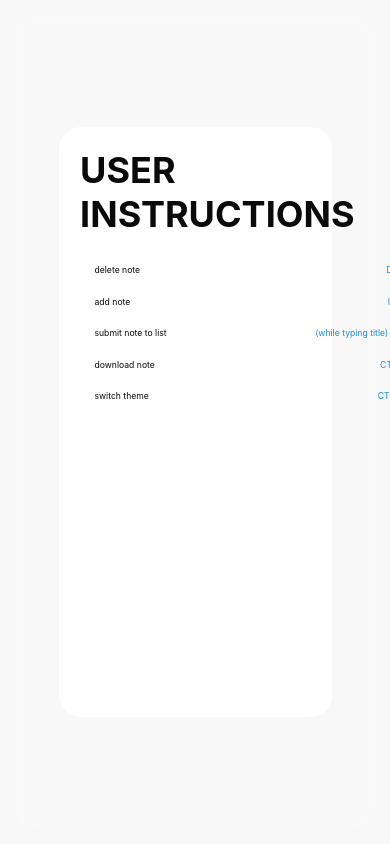
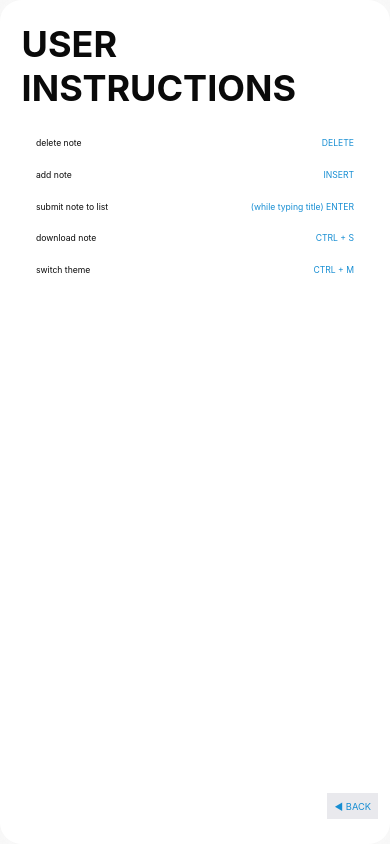
Before and after one commit to xmavv/empty-project, a React (Create React App) app: page /instructions in a window 390 px wide. Built offline with nearby package versions, Linux system fonts and the light colour scheme.

Commit message:
added button in modal to go back, media queries to modal

```diff
--- a/src/components/UserInstructions.js
+++ b/src/components/UserInstructions.js
@@ -1,5 +1,7 @@
 import styles from "./UserInstructions.module.css";
 import {useNote} from "../contexts/NoteContext";
+import Button from "./Button";
+import {useNavigate} from "react-router-dom";
 
 const userInstructions = [
   {
@@ -25,6 +27,7 @@ const userInstructions = [
 ];
 
 export default function UserInstructions() {
+  const navigate = useNavigate();
   const { isDark } = useNote();
 
   return (
@@ -47,6 +50,13 @@ export default function UserInstructions() {
           ))}
         </ul>
       </div>
+      <Button
+        position={"absolute"}
+        direction={"right"}
+        onClick={() => navigate(-1)}
+      >
+        <span>&#x25c0;</span> BACK
+      </Button>
     </div>
   );
 }
--- a/src/components/UserInstructions.module.css
+++ b/src/components/UserInstructions.module.css
@@ -28,3 +28,19 @@
 .highlight {
   color: var(--color-primary);
 }
+
+/* 900px */
+@media only screen and (max-width: 56.25em) {
+  .userInstructions {
+    position: relative;
+    width: 100%;
+    height: 100%;
+  }
+}
+
+/* 400px */
+@media only screen and (max-width: 25em) {
+  .instructionListItemSpace {
+    width: 100%;
+  }
+}
```
